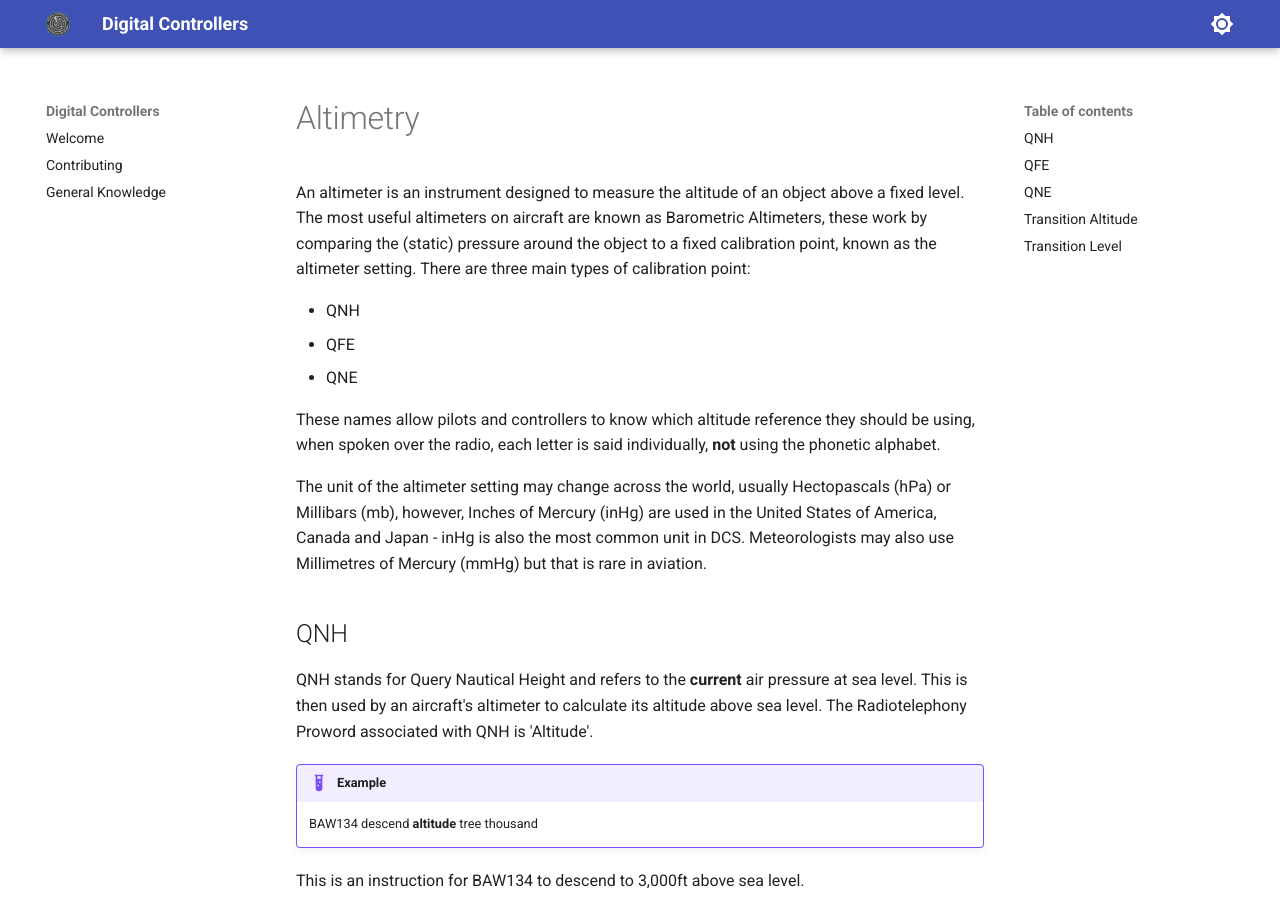
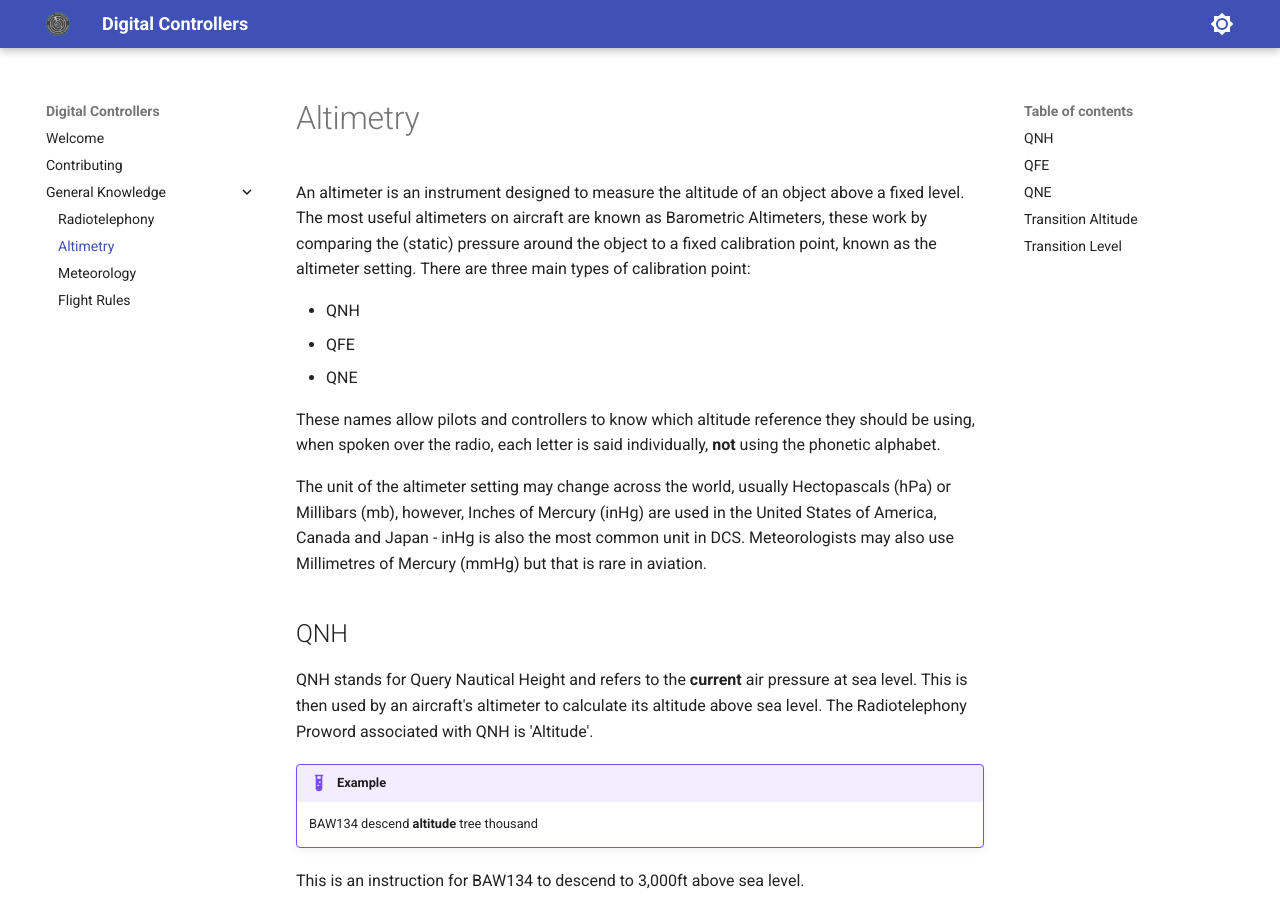
Before and after one commit to Digital-Controllers/website, an MkDocs documentation site: the page built from docs/general-knowledge/altimetry.md, in a window 1280 px wide and 900 px high. Built offline with MkDocs 1.6.1 and Material for MkDocs 9.7.7, drawn with Linux system fonts in a browser that asks for light colours.

Commit message:
Update mkdocs.yml

```diff
--- a/mkdocs.yml
+++ b/mkdocs.yml
@@ -3,6 +3,8 @@ site_description: Digital Controllers Documentation Hub - an open-source ATC doc
 site_url: https://digital-controllers.com
 theme:
   name: material
+  features:
+    - navigation.indexes
   palette:
     # Palette toggle for light mode
     - scheme: default
@@ -19,7 +21,12 @@ theme:
 nav:
   - Welcome: index.md
   - Contributing: contributing.md
-  - General Knowledge: general-knowledge/index.md
+  - General Knowledge:
+    - general-knowledge/index.md
+    - Radiotelephony: general-knowledge/radiotelephony.md
+    - Altimetry: general-knowledge/altimetry.md
+    - Meteorology: general-knowledge/meteorology.md
+    - Flight Rules: general-knowledge/flight_rules.md
 plugins:
   - social
 markdown_extensions:
```
